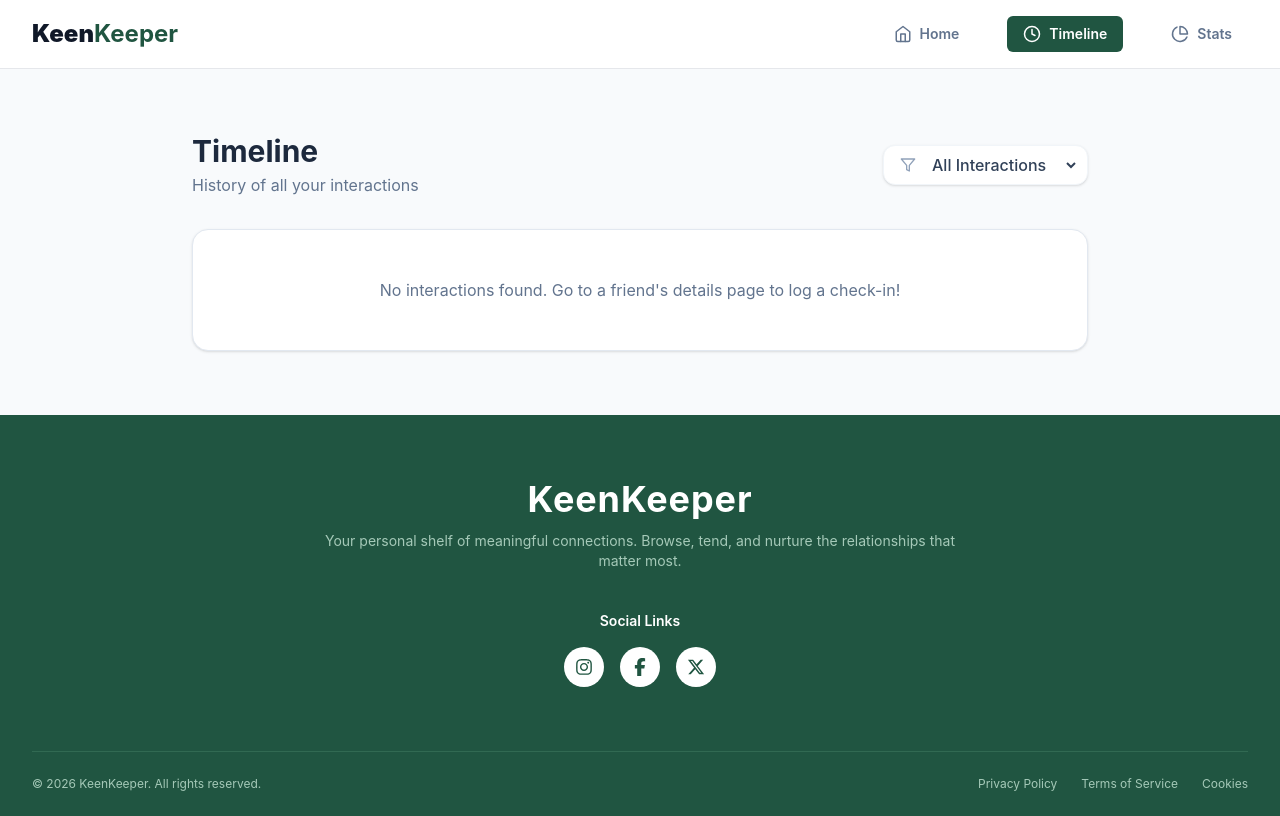
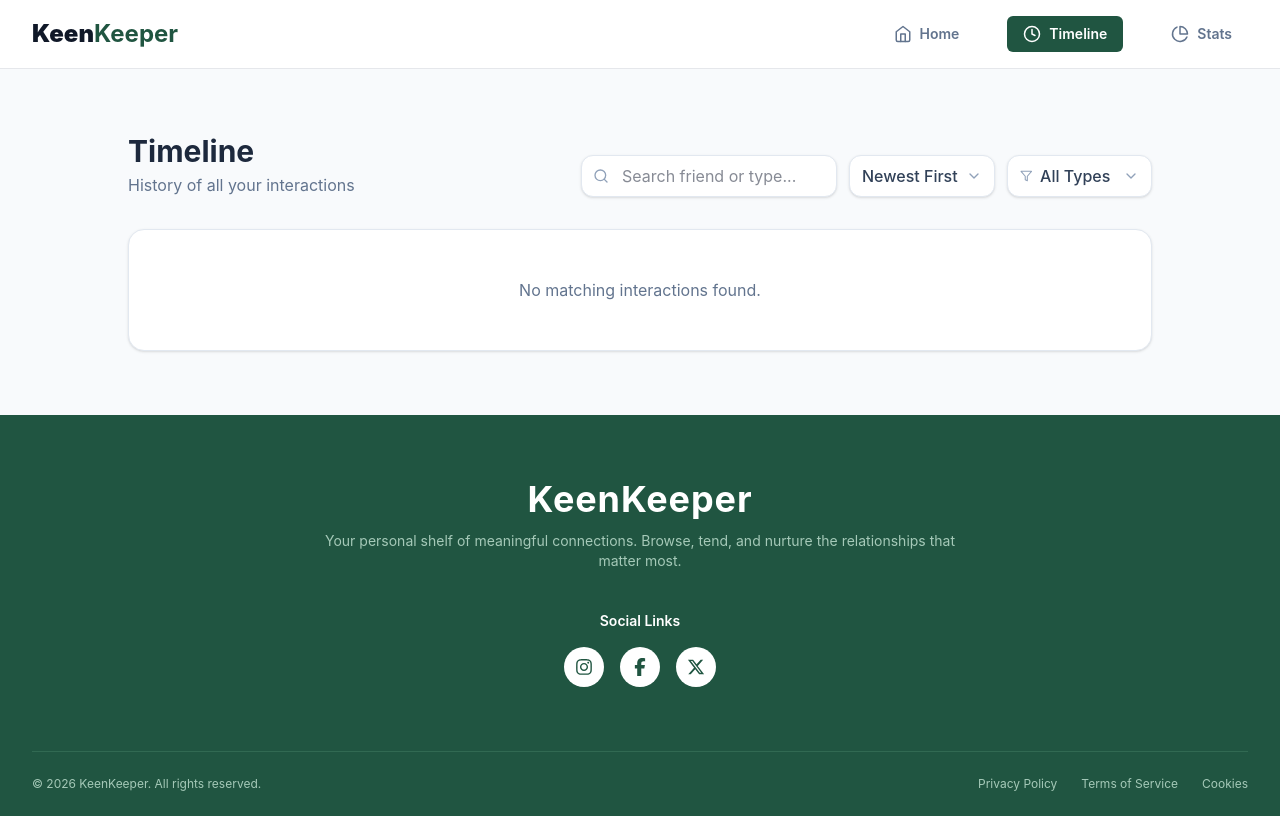
Before and after one commit to Eklas-me/Keen-Keeper, a React (Vite) app: page /timeline in a window 1280 px wide. Built offline with nearby package versions, Linux system fonts and the light colour scheme.

Commit message:
feat: added optional search and sort features to Timeline page

```diff
--- a/src/pages/Timeline.tsx
+++ b/src/pages/Timeline.tsx
@@ -1,5 +1,8 @@
 import { useState, useEffect } from 'react';
-import { FiPhoneCall, FiMessageSquare, FiVideo, FiFilter } from 'react-icons/fi';
+import { FiFilter, FiSearch, FiChevronDown } from 'react-icons/fi';
+import callIcon from '../../assets/call.png';
+import textIcon from '../../assets/text.png';
+import videoIcon from '../../assets/video.png';
 
 interface TimelineEntry {
   id: number;
@@ -13,65 +16,112 @@ interface TimelineEntry {
 const Timeline = () => {
   const [timeline, setTimeline] = useState<TimelineEntry[]>([]);
   const [filter, setFilter] = useState<string>('All');
+  const [search, setSearch] = useState<string>('');
+  const [sortOrder, setSortOrder] = useState<string>('newest');
 
   useEffect(() => {
     const data = JSON.parse(localStorage.getItem('timeline') || '[]');
     setTimeline(data);
   }, []);
 
-  const filteredTimeline = filter === 'All'
-    ? timeline
-    : timeline.filter(entry => entry.type === filter);
+  // Filter and Search logic
+  let processedTimeline = timeline.filter(entry => {
+    const matchesFilter = filter === 'All' || entry.type === filter;
+    const matchesSearch =
+      entry.friendName.toLowerCase().includes(search.toLowerCase()) ||
+      entry.type.toLowerCase().includes(search.toLowerCase());
+    return matchesFilter && matchesSearch;
+  });
+
+  // Sort logic
+  processedTimeline.sort((a, b) => {
+    const dateA = new Date(a.date).getTime();
+    const dateB = new Date(b.date).getTime();
+    return sortOrder === 'newest' ? dateB - dateA : dateA - dateB;
+  });
 
   return (
-    <div className="max-w-4xl mx-auto py-8">
-      <div className="flex flex-col sm:flex-row justify-between items-start sm:items-center mb-8">
+    <div className="max-w-5xl mx-auto py-8 px-4 lg:px-0">
+      <div className="flex flex-col lg:flex-row justify-between items-start lg:items-end mb-8 gap-4">
         <div>
           <h1 className="text-3xl font-bold text-slate-800">Timeline</h1>
           <p className="text-slate-500 mt-1">History of all your interactions</p>
         </div>
 
-        {/* Timeline Filter (Challenge C2) */}
-        <div className="mt-4 sm:mt-0 flex items-center space-x-3 bg-white p-2 rounded-xl shadow-sm border border-slate-100">
-          <FiFilter className="text-slate-400 ml-2" />
+        {/* Controls: Search, Sort, Filter */}
+        <div className="flex flex-col sm:flex-row items-center gap-3 w-full lg:w-auto">
+
+          {/* Search */}
+          <div className="relative w-full sm:w-auto flex-grow">
+            <FiSearch className="absolute left-3 top-1/2 -translate-y-1/2 text-slate-400" />
+            <input
+              type="text"
+              placeholder="Search friend or type..."
+              value={search}
+              onChange={(e) => setSearch(e.target.value)}
+              className="w-full sm:w-64 pl-10 pr-4 py-2 bg-white rounded-xl shadow-sm border border-slate-200 outline-none focus:border-[#205541] transition"
+            />
+          </div>
+
+          <div className="flex w-full sm:w-auto gap-3">
+            {/* Sort */}
+            <div className="relative bg-white rounded-xl shadow-sm border border-slate-200 px-3 py-2 flex items-center flex-1">
+              <select
+                value={sortOrder}
+                onChange={(e) => setSortOrder(e.target.value)}
+                className="bg-transparent text-slate-700 font-medium outline-none w-full appearance-none pr-6 cursor-pointer"
+              >
+                <option value="newest">Newest First</option>
+                <option value="oldest">Oldest First</option>
+              </select>
+              <FiChevronDown className="absolute right-3 text-slate-400 pointer-events-none" />
+            </div>
+
+            {/* Filter */}
+            <div className="relative bg-white rounded-xl shadow-sm border border-slate-200 px-3 py-2 flex items-center flex-1">
+              <FiFilter className="text-slate-400 mr-2" />
               <select
                 value={filter}
                 onChange={(e) => setFilter(e.target.value)}
-            className="bg-transparent text-slate-700 font-medium outline-none pr-4"
+                className="bg-transparent text-slate-700 font-medium outline-none w-full appearance-none pr-6 cursor-pointer"
               >
-            <option value="All">All Interactions</option>
+                <option value="All">All Types</option>
                 <option value="Call">Call</option>
                 <option value="Text">Text</option>
                 <option value="Video">Video</option>
               </select>
+              <FiChevronDown className="absolute right-3 text-slate-400 pointer-events-none" />
+            </div>
+          </div>
+
         </div>
       </div>
 
       <div className="bg-white rounded-2xl shadow-sm border border-slate-200 overflow-hidden">
-        {filteredTimeline.length === 0 ? (
+        {processedTimeline.length === 0 ? (
           <div className="p-12 text-center text-slate-500">
-            No interactions found. Go to a friend's details page to log a check-in!
+            No matching interactions found.
           </div>
         ) : (
           <div className="divide-y divide-slate-100">
-            {filteredTimeline.map((entry) => {
+            {processedTimeline.map((entry) => {
               const dateObj = new Date(entry.date);
 
               // Icon resolution
-              let Icon = FiMessageSquare;
-              let iconBg = "bg-blue-100 text-blue-600";
+              let iconSrc = textIcon;
+              let iconBg = "bg-blue-100";
               if (entry.type === 'Call') {
-                Icon = FiPhoneCall;
-                iconBg = "bg-green-100 text-green-600";
+                iconSrc = callIcon;
+                iconBg = "bg-green-100";
               } else if (entry.type === 'Video') {
-                Icon = FiVideo;
-                iconBg = "bg-purple-100 text-purple-600";
+                iconSrc = videoIcon;
+                iconBg = "bg-purple-100";
               }
 
               return (
                 <div key={entry.id} className="p-5 sm:p-6 hover:bg-slate-50 transition flex items-center">
-                  <div className={`p-3 rounded-full mr-5 shrink-0 ${iconBg}`}>
-                    <Icon className="text-xl" />
+                  <div className={`p-3 rounded-full mr-5 shrink-0 ${iconBg} flex items-center justify-center`}>
+                    <img src={iconSrc} alt={entry.type} className="w-5 h-5 object-contain" />
                   </div>
 
                   <div className="flex-grow">
```
Lines whose indentation alone changed are shown as unchanged.
